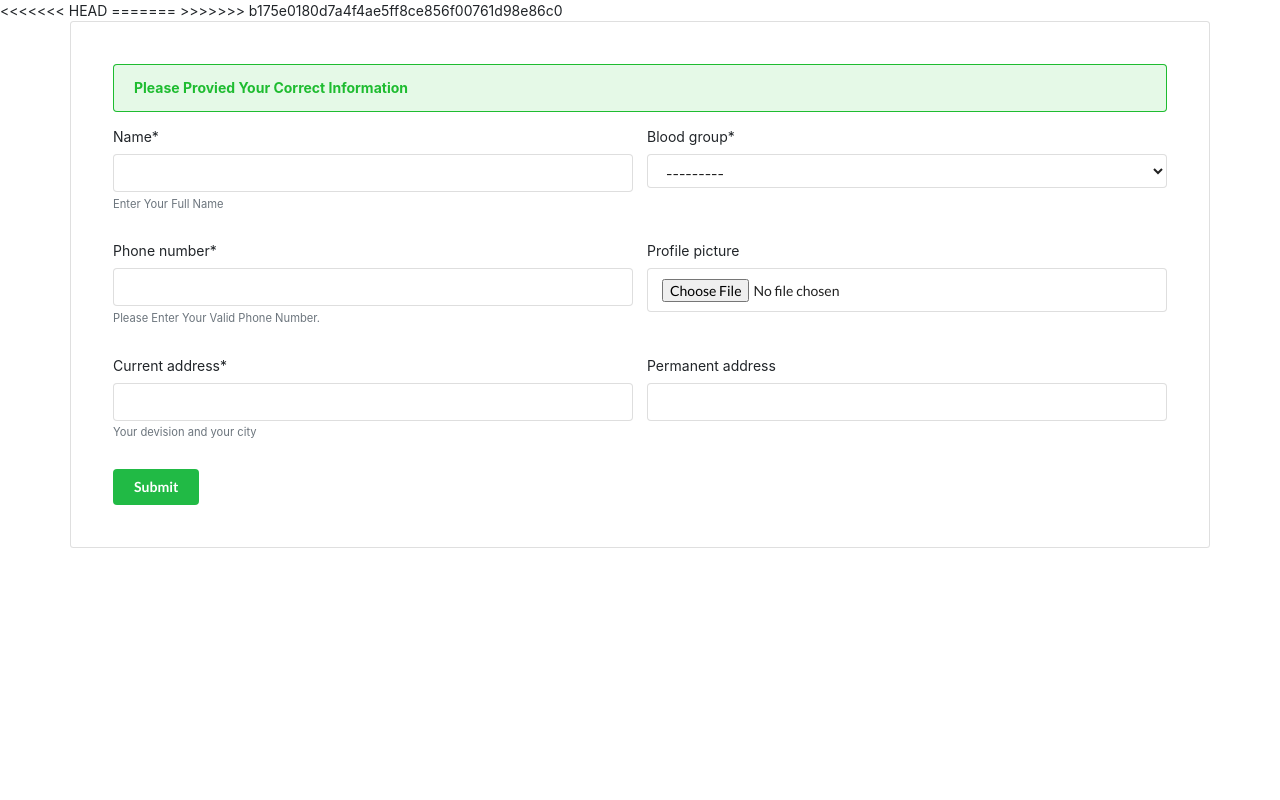
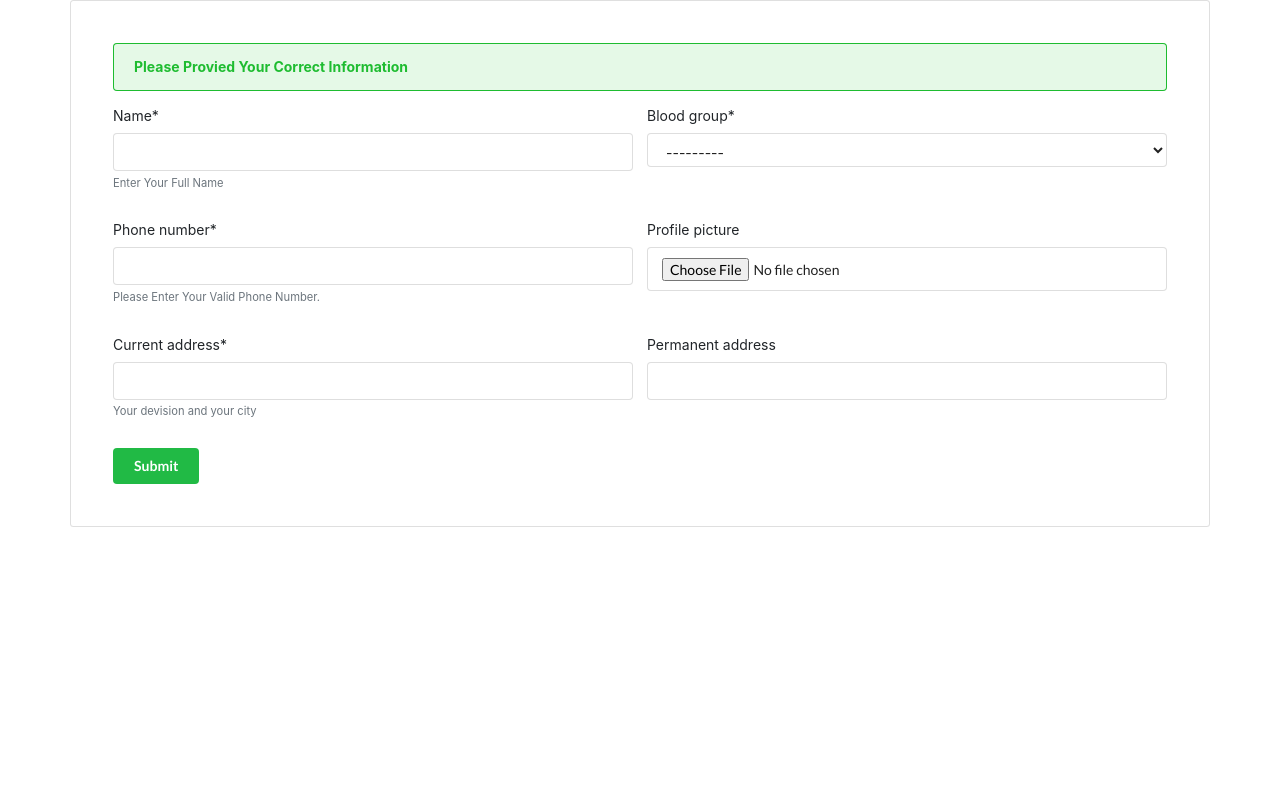
Before and after one commit to mohammadfayaj/Django-Donatory, a Django app: page /form/ in a window 1280 px wide. Run offline with Django 3.2, Linux system fonts and the light colour scheme; a user stored in the database is signed in; some libraries are stand-ins or nearby versions.

Commit message:
Update base.html

```diff
--- a/templates/donatory/base.html
+++ b/templates/donatory/base.html
@@ -1,11 +1,7 @@
 <!DOCTYPE html>
 <html lang="en">
 <head>
-<<<<<<< HEAD
-	<link rel="icon" href="data:,">
-=======
     <link rel="icon" href="data:,">
->>>>>>> b175e0180d7a4f4ae5ff8ce856f00761d98e86c0
     <meta charset="UTF-8">
     <meta http-equiv="X-UA-Compatible" content="IE=edge">
     <meta name="viewport" content="width=device-width, initial-scale=1.0">
```
